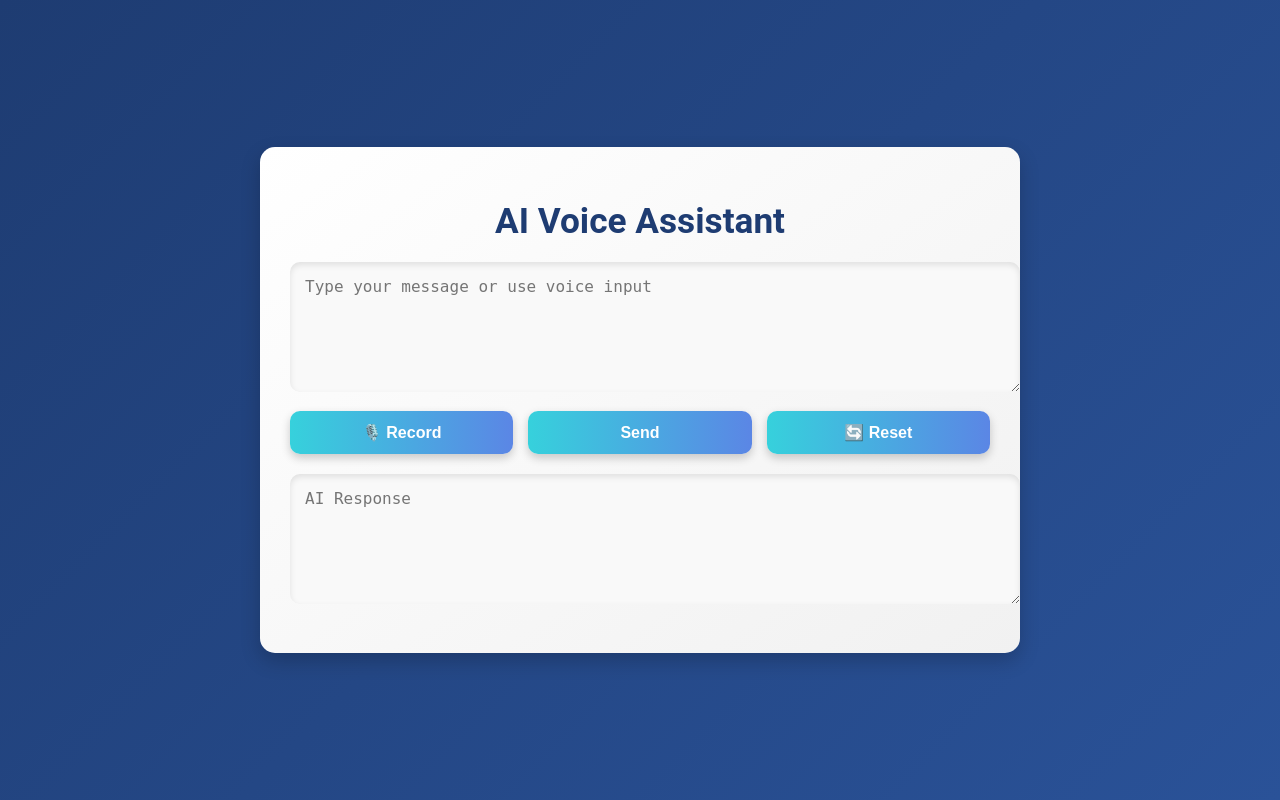
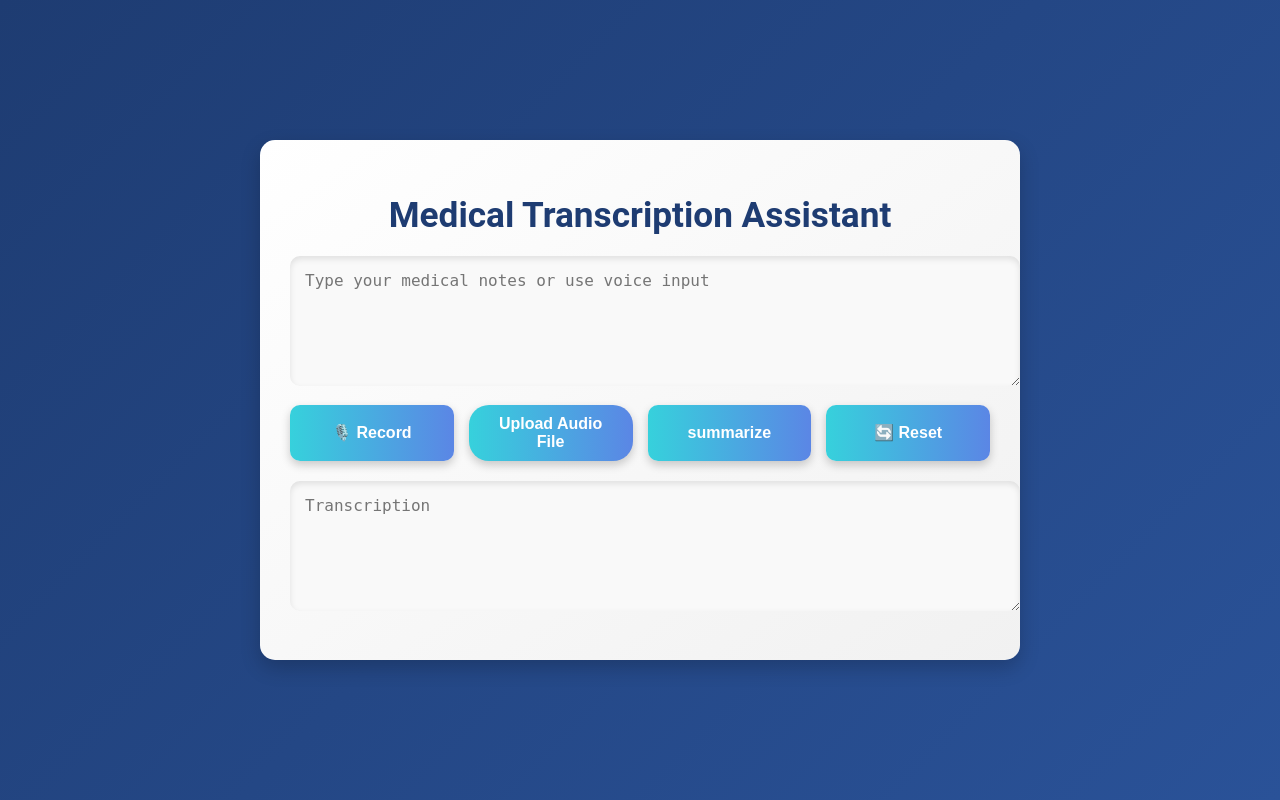
Before and after one commit to adinarayana02/voice_chatbot, a Flask app: page / in a window 1280 px wide. Run offline with Flask 3, Linux system fonts and the light colour scheme.

Commit message:
Update index.html

```diff
--- a/templates/index.html
+++ b/templates/index.html
@@ -1,12 +1,12 @@
 <!DOCTYPE html>
 <html lang="en">
   <head>
-    <meta charset="UTF-8">
-    <meta name="viewport" content="width=device-width, initial-scale=1.0">
-    <title>AI Voice Assistant</title>
+    <meta charset="UTF-8" />
+    <meta name="viewport" content="width=device-width, initial-scale=1.0" />
+    <title>Medical Transcription Assistant</title>
     <style>
       body {
-            font-family: 'Roboto', Arial, sans-serif;
+        font-family: "Roboto", Arial, sans-serif;
         margin: 0;
         padding: 0;
         background: linear-gradient(135deg, #1e3c72, #2a5298);
@@ -123,64 +123,104 @@
   </head>
   <body>
     <div class="container">
-        <h1>AI Voice Assistant</h1>
+      <h1>Medical Transcription Assistant</h1>
       <div class="input-section">
-            <textarea id="input-text" placeholder="Type your message or use voice input" aria-label="Type your message"></textarea>
+        <input
+          type="file"
+          id="audio-file"
+          accept="audio/*"
+          style="display: none"
+        />
+
+        <textarea
+          id="input-text"
+          placeholder="Type your medical notes or use voice input"
+          aria-label="Type your medical notes"
+        ></textarea>
         <div class="button-group">
-                <button id="record-btn" aria-label="Start voice recording">🎙️ Record</button>
-                <button id="submit-btn" aria-label="Send your message">Send</button>
-                <button id="reset-btn" aria-label="Reset the conversation">🔄 Reset</button>
-                <button id="cancel-btn" aria-label="Cancel the recording" style="display:none;">❌ Cancel</button>
+          <button id="record-btn" aria-label="Start voice recording">
+            🎙️ Record
+          </button>
+          <button
+            class="upload-label"
+            style="
+              background-color: #007bff;
+              color: white;
+              padding: 10px 20px;
+              border: none;
+              border-radius: 20px;
+              cursor: pointer;
+            "
+          >
+            Upload Audio File
+          </button>
+          <button id="summarize-btn" aria-label="summarize your medical notes">
+            summarize
+          </button>
+          <button id="reset-btn" aria-label="Reset the conversation">
+            🔄 Reset
+          </button>
+          <button
+            id="cancel-btn"
+            aria-label="Cancel the recording"
+            style="display: none"
+          >
+            ❌ Cancel
+          </button>
         </div>
       </div>
       <div class="output-section">
-            <textarea id="output-text" readonly placeholder="AI Response"></textarea>
-        </div>
+        <textarea
+          id="output-text"
+          readonly
+          placeholder="Transcription"
+        ></textarea>
       </div>
 
     <script>
-    document.addEventListener('DOMContentLoaded', () => {
-        const recordBtn = document.getElementById('record-btn');
-        const submitBtn = document.getElementById('submit-btn');
-        const resetBtn = document.getElementById('reset-btn');
-        const cancelBtn = document.getElementById('cancel-btn'); // Cancel button reference
-        const inputText = document.getElementById('input-text');
-        const outputText = document.getElementById('output-text');
-        const responseContainer = document.querySelector('.output-section');
+      document.addEventListener("DOMContentLoaded", () => {
+        const recordBtn = document.getElementById("record-btn");
+        const summariseBtn = document.getElementById("summarise-btn"); // Renamed button reference
+        const resetBtn = document.getElementById("reset-btn");
+        const cancelBtn = document.getElementById("cancel-btn"); // Cancel button reference
+        const inputText = document.getElementById("input-text");
+        const outputText = document.getElementById("output-text");
+        const responseContainer = document.querySelector(".output-section");
+        const audioFile = document.getElementById("audio-file");
 
         // Speech Recognition Setup
         const recognition = new (window.SpeechRecognition ||
           window.webkitSpeechRecognition)();
         recognition.continuous = false;
         recognition.interimResults = false;
-        recognition.lang = 'en-US';
+        recognition.lang = "en-US";
 
         // Record Button Handler
-        recordBtn.addEventListener('click', () => {
+        recordBtn.addEventListener("click", () => {
           recognition.start();
-            recordBtn.textContent = '🎙️ Listening...';
-            cancelBtn.style.display = 'inline-block'; // Show cancel button
+          recordBtn.textContent = "🎙️ Listening...";
+          cancelBtn.style.display = "inline-block"; // Show cancel button
         });
 
         // Cancel Button Handler
-        cancelBtn.addEventListener('click', () => {
+        cancelBtn.addEventListener("click", () => {
           recognition.stop();
-            recordBtn.textContent = '🎙️ Record';
-            cancelBtn.style.display = 'none'; // Hide cancel button
+          recordBtn.textContent = "🎙️ Record";
+          cancelBtn.style.display = "none"; // Hide cancel button
         });
 
         // Recognition Result Handler
         recognition.onresult = (event) => {
           const transcript = event.results[0][0].transcript;
           inputText.value = transcript;
-            recordBtn.textContent = '🎙️ Record';
-            cancelBtn.style.display = 'none'; // Hide cancel button after recording
+          recordBtn.textContent = "🎙️ Record";
+          cancelBtn.style.display = "none"; // Hide cancel button after recording
         };
 
         recognition.onerror = (event) => {
-            console.error('Speech recognition error:', event.error);
-            recordBtn.textContent = '🎙️ Record';
-            cancelBtn.style.display = 'none'; // Hide cancel button
+          console.error("Speech recognition error:", event.error);
+          recordBtn.textContent = "🎙️ Record";
+          cancelBtn.style.display = "none"; // Hide cancel button
         };
 
         // Function to speak text with word highlighting
@@ -189,7 +229,8 @@
           responseContainer.innerHTML = `
                 <div id="highlighted-text" class="highlighted-response"></div>
             `;
-            const highlightedTextDiv = document.getElementById('highlighted-text');
+          const highlightedTextDiv =
+            document.getElementById("highlighted-text");
 
           // Split text into words
           const words = text.split(/\s+/);
@@ -201,24 +242,34 @@
           let currentWordIndex = 0;
 
           // Prepare HTML with spans for each word
-            highlightedTextDiv.innerHTML = words.map((word, index) =>
+          highlightedTextDiv.innerHTML = words
+            .map(
+              (word, index) =>
                 `<span id="word-${index}" class="word">${word}</span>`
-            ).join(' ');
+            )
+            .join(" ");
 
           // Event listeners for speech synthesis
           utterance.onboundary = (event) => {
-                if (event.name === 'word') {
+            if (event.name === "word") {
               // Remove highlight from previous word
               if (currentWordIndex > 0) {
-                        const prevWord = document.getElementById(`word-${currentWordIndex - 1}`);
-                        if (prevWord) prevWord.classList.remove('highlight');
+                const prevWord = document.getElementById(
+                  `word-${currentWordIndex - 1}`
+                );
+                if (prevWord) prevWord.classList.remove("highlight");
               }
 
               // Highlight current word
-                    const currentWord = document.getElementById(`word-${currentWordIndex}`);
+              const currentWord = document.getElementById(
+                `word-${currentWordIndex}`
+              );
               if (currentWord) {
-                        currentWord.classList.add('highlight');
-                        currentWord.scrollIntoView({ behavior: 'smooth', block: 'nearest' });
+                currentWord.classList.add("highlight");
+                currentWord.scrollIntoView({
+                  behavior: "smooth",
+                  block: "nearest",
+                });
               }
 
               currentWordIndex++;
@@ -229,56 +280,82 @@
           window.speechSynthesis.speak(utterance);
         }
 
-        // Submit Button Handler
-        submitBtn.addEventListener('click', async () => {
+        // Audio File Upload Handler
+        audioFile.addEventListener("change", async () => {
+          const file = audioFile.files[0];
+          const formData = new FormData();
+          formData.append("audio", file);
+
+          try {
+            const response = await fetch("/transcribe", {
+              method: "POST",
+              body: formData,
+            });
+
+            const data = await response.json();
+
+            if (data.transcription) {
+              // Display text response
+              outputText.value = data.transcription;
+
+              // Speak response with word highlighting
+              speakWithHighlighting(data.transcription);
+            }
+          } catch (error) {
+            console.error("Error:", error);
+          }
+        });
+
+        // Summarise Button Handler
+        summariseBtn.addEventListener("click", async () => {
           const text = inputText.value.trim();
           if (!text) return;
 
           try {
-                const response = await fetch('/generate', {
-                    method: 'POST',
+            const response = await fetch("/summarize", {
+              method: "POST",
               headers: {
-                        'Content-Type': 'application/json'
+                "Content-Type": "application/json",
               },
-                    body: JSON.stringify({ text: text })
+              body: JSON.stringify({ text: text }),
             });
 
             const data = await response.json();
 
-                if (data.text) {
-                    // Display text response
-                    outputText.value = data.text;
+            if (data.summary) {
+              // Display summary response
+              outputText.value = data.summary;
 
-                    // Speak response with word highlighting
-                    speakWithHighlighting(data.text);
+              // Speak summary response with word highlighting
+              speakWithHighlighting(data.summary);
             }
           } catch (error) {
-                console.error('Error:', error);
+            console.error("Error:", error);
           }
         });
 
         // Reset Button Handler
-        resetBtn.addEventListener('click', async () => {
+        resetBtn.addEventListener("click", async () => {
           // Clear the input and output fields
-            inputText.value = '';
-            outputText.value = '';
-            responseContainer.innerHTML = '';
+          inputText.value = "";
+          outputText.value = "";
+          responseContainer.innerHTML = "";
 
           // Reset conversation on the server
           try {
-                const response = await fetch('/reset', {
-                    method: 'POST'
+            const response = await fetch("/reset", {
+              method: "POST",
             });
 
             const data = await response.json();
 
             if (data.status) {
-                    console.log('Conversation reset successfully.');
+              console.log("Conversation reset successfully.");
             } else {
-                    console.error('Failed to reset conversation.');
+              console.error("Failed to reset conversation.");
             }
           } catch (error) {
-                console.error('Error:', error);
+            console.error("Error:", error);
           }
         });
       });
```
Lines whose indentation alone changed are shown as unchanged.
